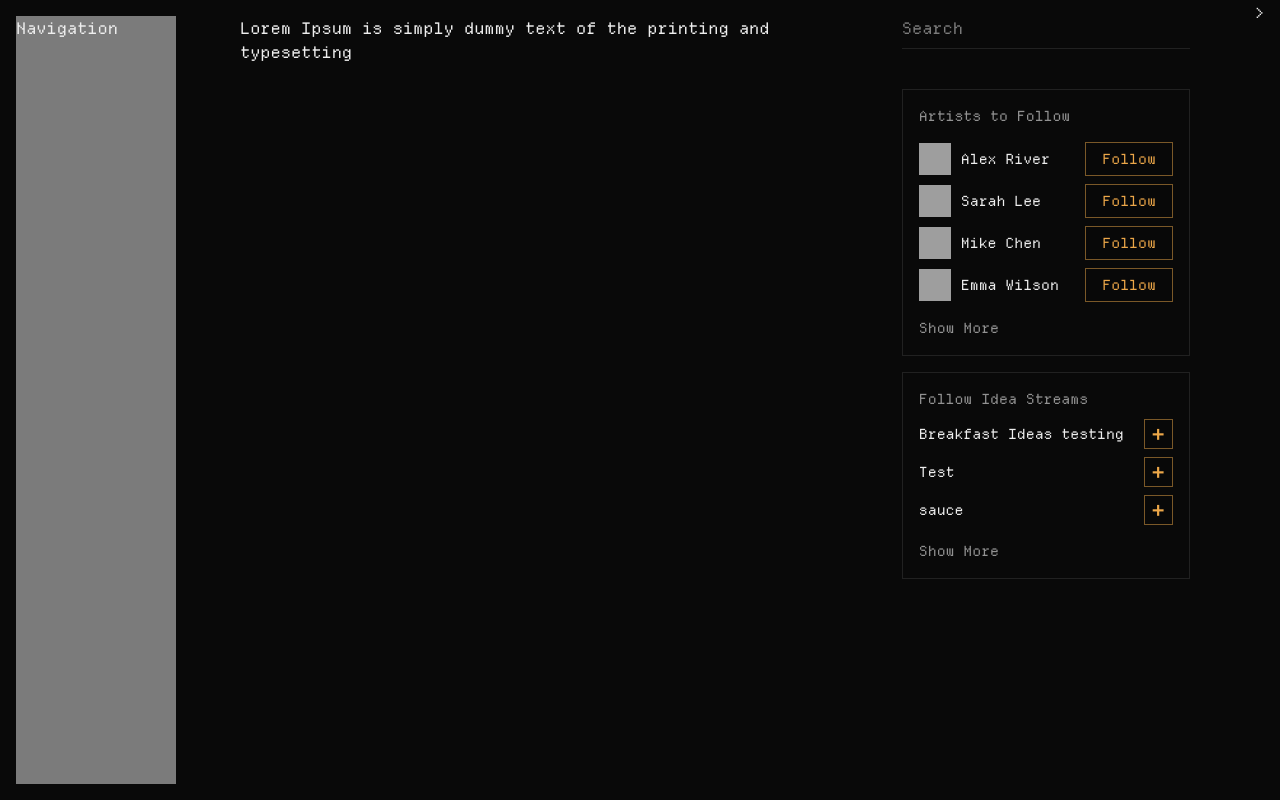
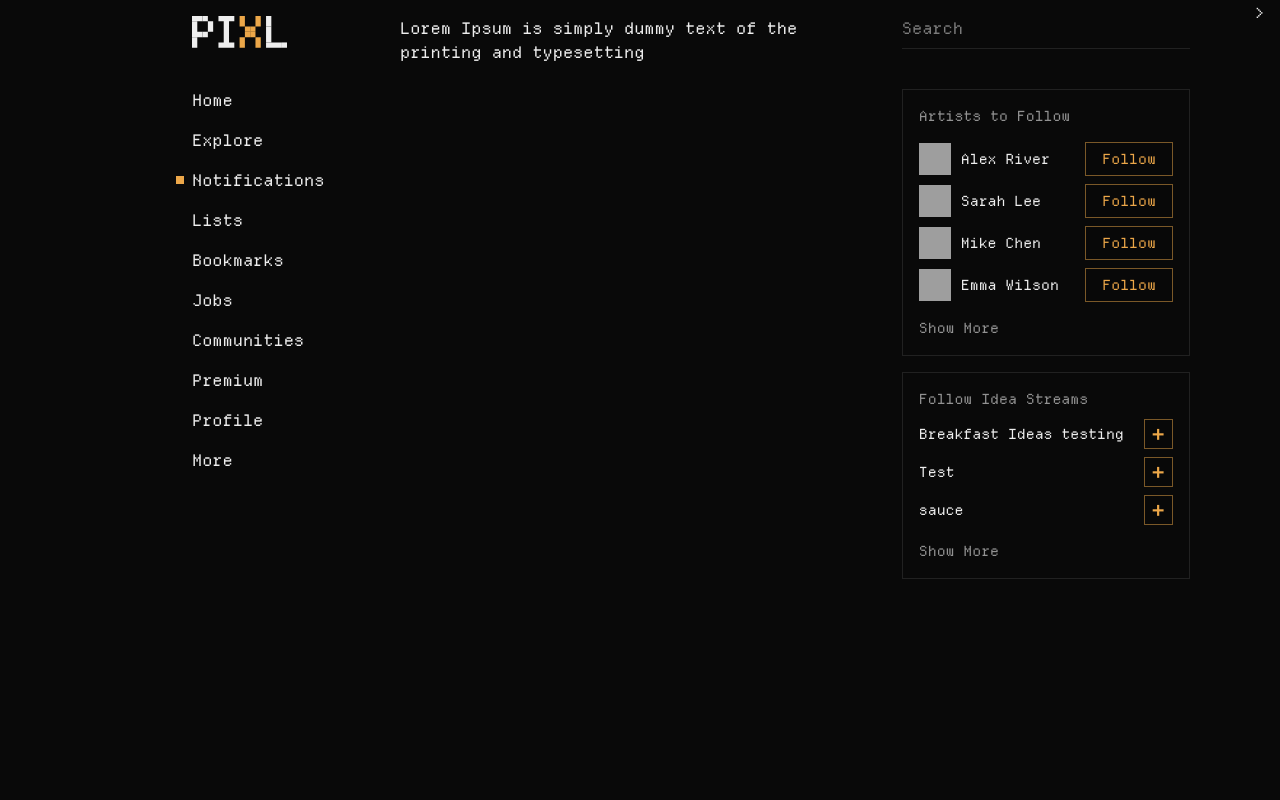
Before and after one commit to eojeel/pixl, a website built with Vite: page feed.html in a window 1280 px wide. Built offline with nearby package versions, Linux system fonts and the light colour scheme; grey boxes are pictures that could not be loaded.

Commit message:
refactor: redesign feed navigation layout with improved structure and styles

```diff
--- a/feed.html
+++ b/feed.html
@@ -11,10 +11,72 @@
   <body
     class="bg-pixel-dark text-pixel-light flex h-dvh gap-16 overflow-clip px-4"
   >
-    <header class="bg-pixel-light/50 my-4 w-40 shrink-0">
-      <p>Navigation</p>
+    <header class="my-4 w-40 shrink-0 pl-4 xl:ml-40">
+      <a href="/">
+        <svg
+          class="h-8"
+          xmlns="http://www.w3.org/2000/svg"
+          viewBox="0 0 182 61"
+          fill="none"
+        >
+          <path
+            fill="#EEE"
+            d="M10.083 0H0v10.083h10.083V0Zm10.084 0H10.084v10.083h10.083V0Z"
+          ></path>
+          <path
+            fill="#EEE"
+            d="M30.25 0H20.165v10.083h10.083V0ZM10.083 10.083H0v10.084h10.083V10.083Zm30.25 0H30.25v10.084h10.083V10.083Zm-30.25 10.084H0V30.25h10.083V20.167Zm30.25 0H30.25V30.25h10.083V20.167ZM10.083 30.25H0v10.083h10.083V30.25Zm10.084 0H10.084v10.083h10.083V30.25Z"
+          ></path>
+          <path
+            fill="#EEE"
+            d="M30.25 30.25H20.165v10.083h10.083V30.25ZM10.083 40.333H0v10.084h10.083V40.333Zm0 10.084H0V60.5h10.083V50.417ZM60.5 0H50.415v10.083h10.083V0Zm10.083 0H60.5v10.083h10.083V0Zm10.084 0H70.584v10.083h10.083V0ZM70.583 10.083H60.5v10.084h10.083V10.083Zm0 10.084H60.5V30.25h10.083V20.167Zm0 10.083H60.5v10.083h10.083V30.25Zm0 10.083H60.5v10.084h10.083V40.333Zm0 10.084H60.5V60.5h10.083V50.417ZM60.5 50.416H50.415V60.5h10.083V50.416Zm20.167 0H70.584V60.5h10.083V50.416Z"
+          ></path>
+          <path
+            fill="#ECA749"
+            d="M100.833 0H90.75v10.083h10.083V0Zm0 10.083H90.75v10.084h10.083V10.083ZM131.083 0H121v10.083h10.083V0Zm0 10.083H121v10.084h10.083V10.083Zm-30.25 30.25H90.75v10.084h10.083V40.333Zm0 10.084H90.75V60.5h10.083V50.417Zm30.25-10.084H121v10.084h10.083V40.333Zm0 10.084H121V60.5h10.083V50.417ZM110.917 30.25h-10.083v10.083h10.083V30.25Zm10.082-10.084h-10.083V30.25h10.083V20.166Z"
+          ></path>
+          <path
+            fill="#ECA749"
+            d="M110.917 20.166h-10.083V30.25h10.083V20.166Zm10.082 10.084h-10.083v10.083h10.083V30.25Z"
+          ></path>
+          <path
+            fill="#EEE"
+            d="M151.249 0h-10.083v10.083h10.083V0Zm0 10.084h-10.083v10.083h10.083V10.083Z"
+          ></path>
+          <path
+            fill="#EEE"
+            d="M151.249 20.166h-10.083V30.25h10.083V20.166Zm0 10.084h-10.083v10.083h10.083V30.25Zm0 10.084h-10.083v10.083h10.083V40.333Z"
+          ></path>
+          <path
+            fill="#EEE"
+            d="M151.249 50.416h-10.083V60.5h10.083V50.416Zm10.084.001H151.25V60.5h10.083V50.417Zm10.084-.001h-10.083V60.5h10.083V50.416Z"
+          ></path>
+          <path
+            fill="#EEE"
+            d="M181.499 50.416h-10.083V60.5h10.083V50.416Z"
+          ></path>
+        </svg>
+      </a>
+      <nav class="mt-10">
+        <ul class="flex flex-col gap-4">
+          <li><a class="hover:underline" href="">Home</a></li>
+          <li><a class="hover:underline" href="">Explore</a></li>
+          <!-- active items -->
+          <li class="-ml-4 flex items-center gap-2">
+            <div class="bg-pixel size-2 shrink-0"></div>
+            <a class="hover:underline" href="">Notifications</a>
+          </li>
+          <li><a class="hover:underline" href="">Lists</a></li>
+          <li><a class="hover:underline" href="">Bookmarks</a></li>
+          <li><a class="hover:underline" href="">Jobs</a></li>
+          <li><a class="hover:underline" href="">Communities</a></li>
+          <li><a class="hover:underline" href="">Premium</a></li>
+          <li><a class="hover:underline" href="">Profile</a></li>
+          <li><a class="hover:underline" href="">More</a></li>
+        </ul>
+      </nav>
     </header>
-    <!-- navigation -->
+    <!-- content -->
     <main class="flex grow flex-col gap-4 overflow-y-auto py-4">
       <p>Lorem Ipsum is simply dummy text of the printing and typesetting</p>
     </main>
```
